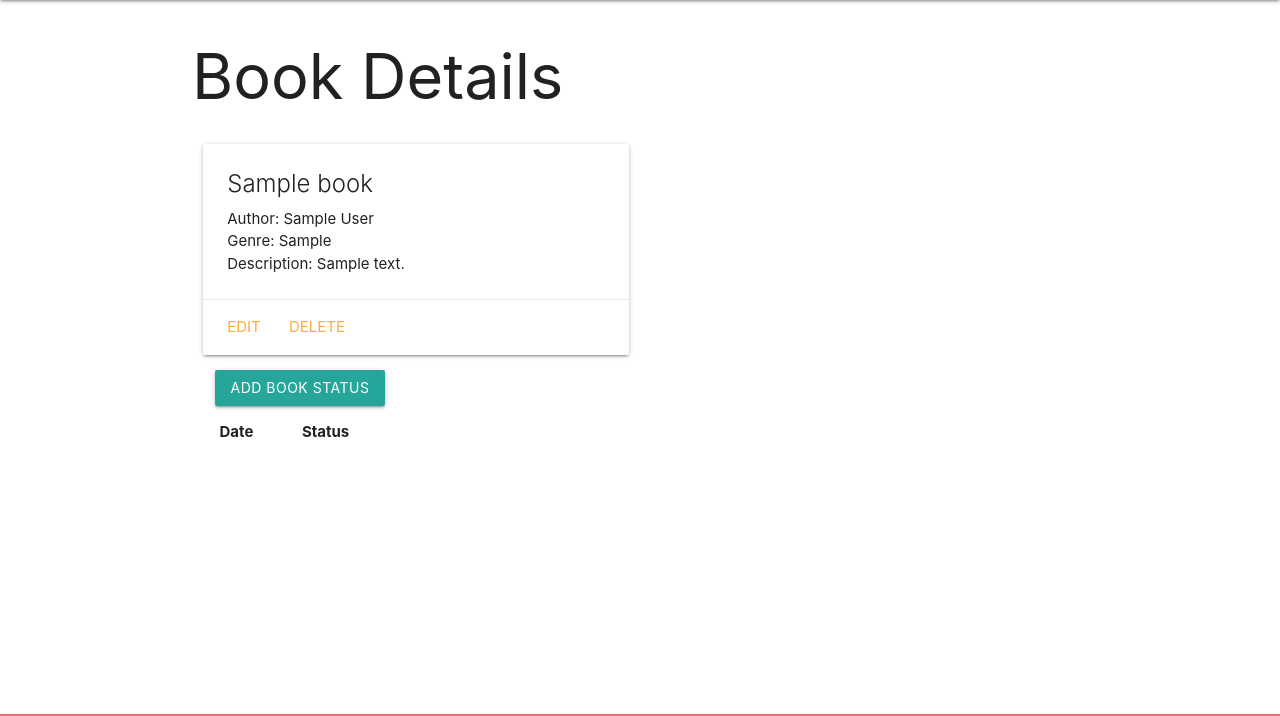
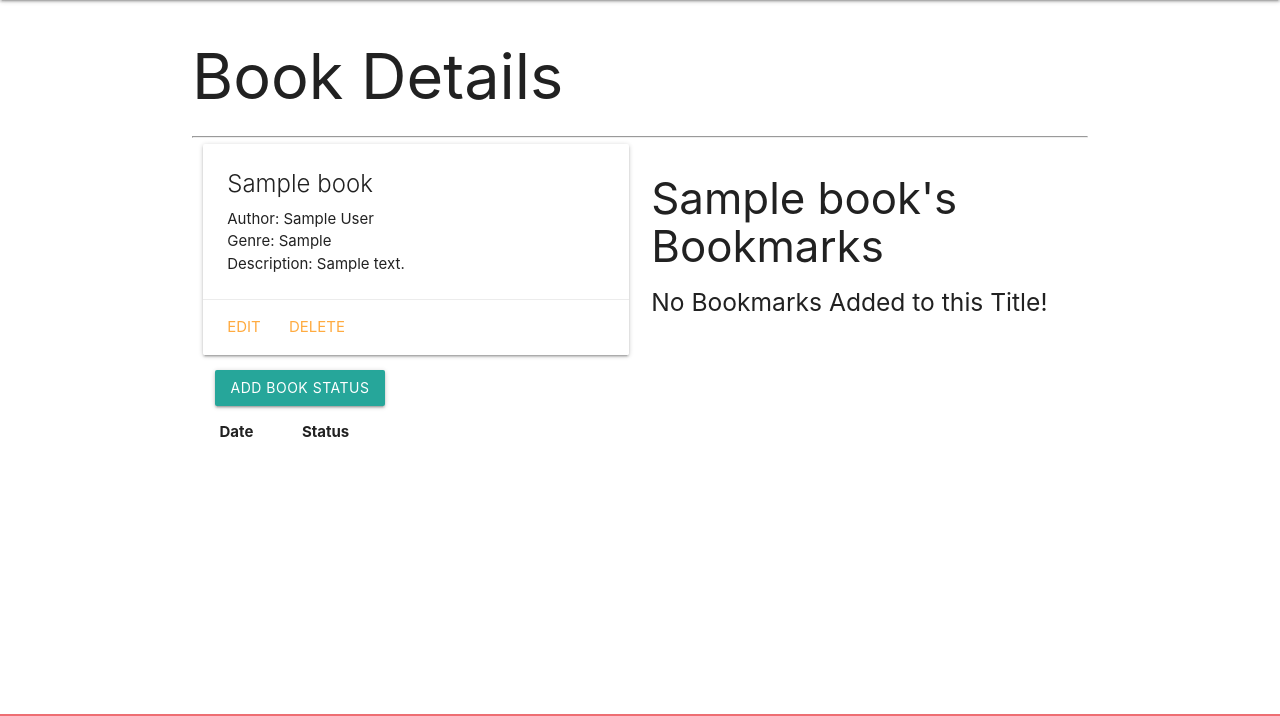
Before and after one commit to raeganmb/book-collector, a Django app: page /books/1/ in a window 1280 px wide. Shown: the part 64-780 px from the top of the page. Run offline with Django 4.2, Linux system fonts and the light colour scheme; tables that the repository leaves empty hold one stand-in row (values such as "Sample post"); lists and menus that the app fills with data are empty.

Commit message:
Bookmark migration and display on details page

```diff
--- a/main_app/models.py
+++ b/main_app/models.py
@@ -22,6 +22,7 @@ class Book(models.Model):
     author = models.CharField(max_length=100)
     genre = models.CharField(max_length=100)
     description = models.TextField(max_length=500)
+    bookmark = models.ManyToManyField(Bookmark)
 
     def __str__(self):
         return self.title
--- a/main_app/templates/books/detail.html
+++ b/main_app/templates/books/detail.html
@@ -37,6 +37,27 @@
       </table>
     </div>
   </div>
+
+  <hr>
+  <div class="row">
+    <div class="col s6">
+      <h3>{{ book.title }}'s Bookmarks</h3>
+      {% if book.bookmarks.count %}
+        {% for bookmark in book.bookmarks.all %}
+          <div class="card">
+            <div class="card-content">
+              <span class="card-title">
+                A <span style="color: {{ bookmark.color }}">{{ bookmark.color }}</span>
+              </span>
+            </div>
+          </div>
+        {% endfor %}
+      {% else %}
+        <h5>No Bookmarks Added to this Title!</h5>
+      {% endif %}
+    </div>
+
+
   <script>
   var dateEl = document.getElementById('id_date');
   M.Datepicker.init(dateEl, {
```
Also changed, not shown: main_app/migrations/0004_book_bookmark.py (added).
